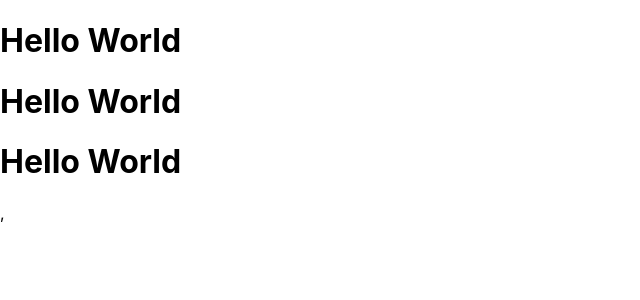
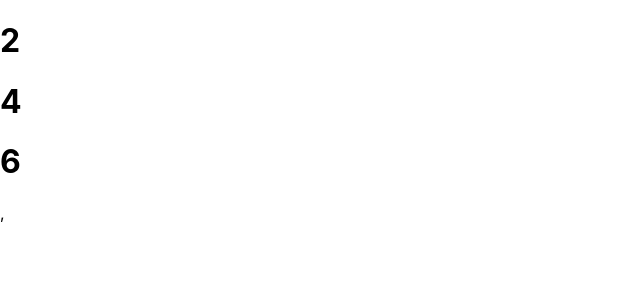
Before and after one commit to fkshohag/react-generic-base, a React (Create React App) app: page /children/another/box in a window 1280 px wide. Shown: the top 300 px of the page, without its empty margins (0-640 px from the left). Built offline with nearby package versions, Linux system fonts and the light colour scheme.

Commit message:
store implemented

```diff
--- a/src/example/components/Box/Box.tsx
+++ b/src/example/components/Box/Box.tsx
@@ -1,4 +1,6 @@
 import React from 'react';
+import store from '../../../store';
+import CounterAction from '../../../store/actions/CounterAction';
 
 export interface Props {
   name: string
@@ -11,6 +13,7 @@ export interface State {
 
 class Box extends React.Component<Props, State> {
 
+  public value: number = 0;
   constructor(props:Props) {
     super(props)
     this.state = {
@@ -18,19 +21,24 @@ class Box extends React.Component<Props, State> {
     }
   }
 
-
   username: String = 'sdf';
   public onShowValue = (val: number): void => {
     this.setState({value:val});
   }
 
+  private increment(): void {
+    store.dispatch(CounterAction.increment());
+  }
+
   componentWillMount() {
+    this.increment();
+    console.log(store.getState());
   }
 
 
   render() {
     return <div>
-      <h1>Hello World</h1>
+      <h1>{store.getState().counter.val}</h1>
     </div>
   }
 }
```
